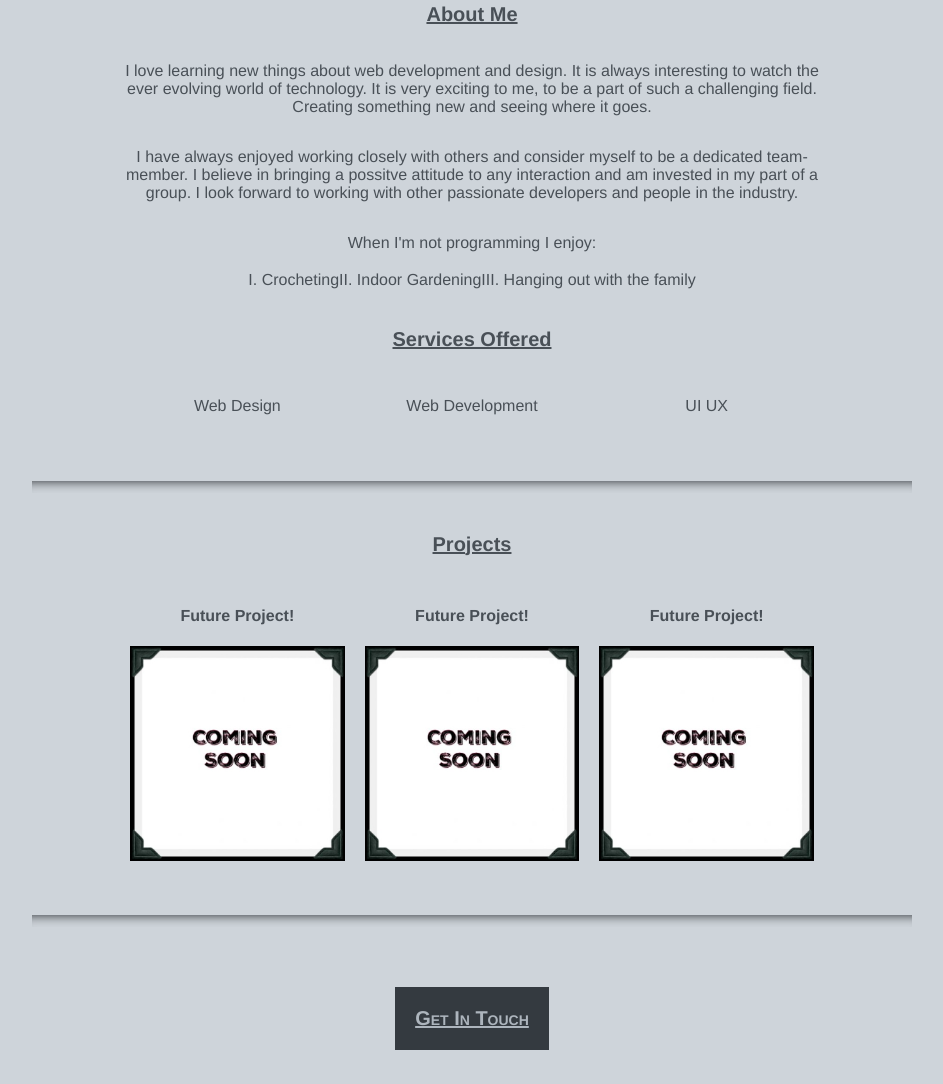
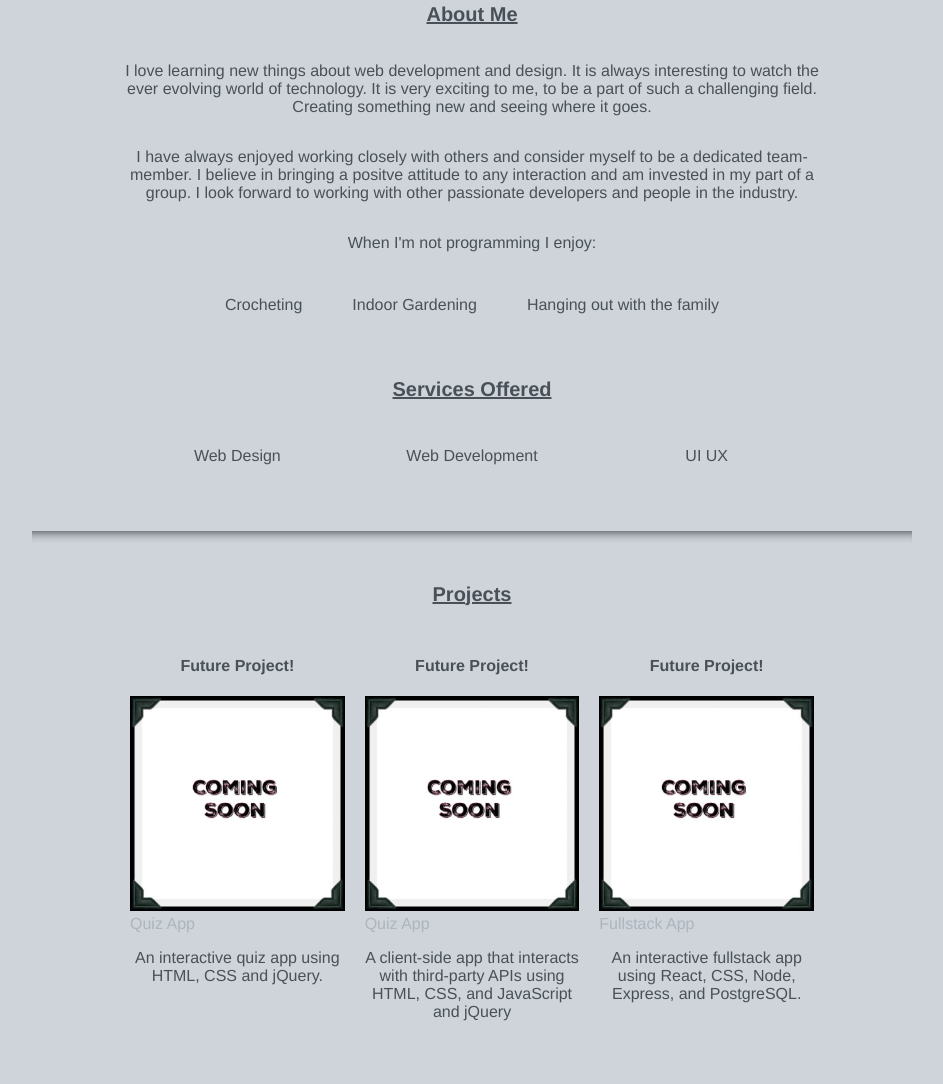
Before and after one commit to Kristen800/Profile2.0, a plain HTML site: page index.html in a window 1280 px wide. Shown: the part 1023-2107 px from the top of the page, without its empty margins (168-1111 px from the left). Drawn offline with Linux system fonts and the light colour scheme; a script that the page names is missing.

Commit message:
Added more to pojects

```diff
--- a/index.html
+++ b/index.html
@@ -75,7 +75,7 @@ One or two sentences that describe other interests you have outside of web devel
       <p>
         I have always enjoyed working closely with others and
         consider myself to be a dedicated team-member.
-        I believe in bringing a possitve attitude to any interaction
+        I believe in bringing a positve attitude to any interaction
         and am invested in my part of a group.
         I look forward to working with other passionate developers
         and people in the industry.
@@ -118,21 +118,33 @@ One or two sentences that describe other interests you have outside of web devel
 
         <div class="item">
            <h4>Future Project!</h4>
-          <img src="coming_soon.jpg">
+
+          <img src="coming_soon.jpg" alt="A coming soon sign">
+          <a href="https://github.com/Kristen800/Quiz-App">Quiz App</a>
+          <p>An interactive quiz app using HTML, CSS and jQuery.</p>
         </div>
 
 
 
         <div class="item">
           <h4>Future Project!</h4>
-          <img src="coming_soon.jpg">
+
+          <img src="coming_soon.jpg" alt="A coming soon sign">
+          <a href="https://github.com/Kristen800/Interactive-Quiz-App">Quiz App</a>
+          <p>A client-side app that interacts with third-party APIs using HTML, CSS, and JavaScript and jQuery
+          </p>
         </div>
-
 
 
         <div class="item">
           <h4>Future Project!</h4>
-          <img src="coming_soon.jpg">
+
+          <img src="coming_soon.jpg" alt="A coming soon sign">
+          <a href="https://github.com/Kristen800/Fullstack-Capstone">Fullstack App</a>
+
+          <p>An interactive fullstack app using React, CSS, Node, Express, and PostgreSQL.
+          </p>
+
         </div>
     </div>
 </section>
--- a/style.css
+++ b/style.css
@@ -15,6 +15,16 @@ body{
   margin-left:200px;
   margin-right:200px;
 }
+
+ol li{
+  display: flex;
+  flex-direction: row;
+  padding-left: 0;
+  list-style-type:upper-roman;
+  list-style-position: inside;
+  margin: 25px;
+}
+
 }
 /* ---  Contact Form Design --- */
 
@@ -102,7 +112,6 @@ h3{
   font-family: "Helvetica", "Arial";
   color:#495057;
   font-size:20px;
-
   text-decoration: underline;
   text-decoration-color: #495057;
 }
@@ -190,6 +199,8 @@ div.contactLinks{
 
 a:link{
   color:#ADB5BD;
+  text-decoration: none;
+  text-align: center;
 }
 
 a:visited{
```
